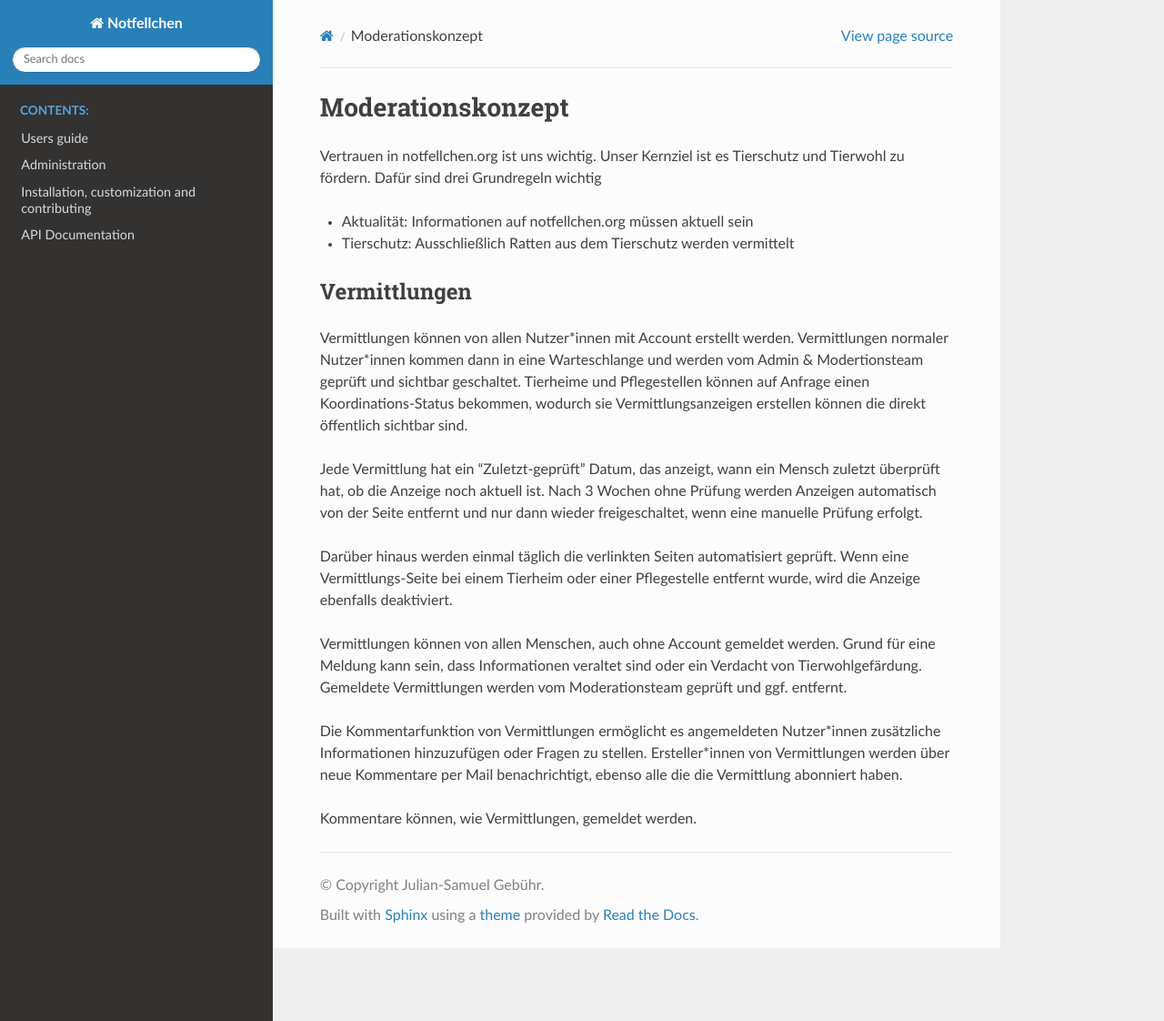
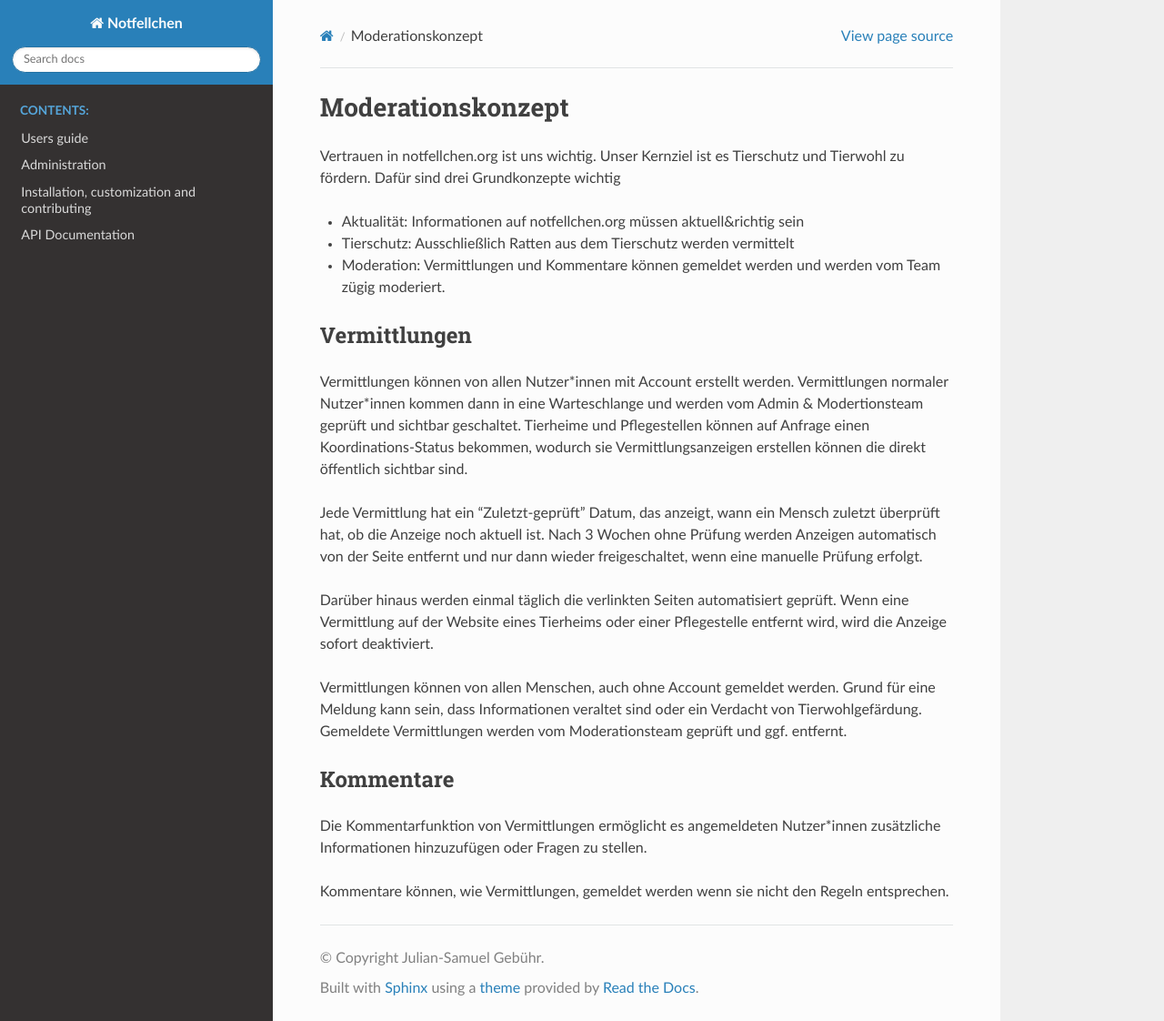
Before and after one commit to moan0s/notfellchen, a Sphinx documentation site: the page built from docs/user/moderationskonzept.rst, in a window 1280 px wide and 1122 px high. Shown: the whole window at 91% size. Built offline with Sphinx 7.4.7 and the Read the Docs theme 3.1.0, drawn with Linux system fonts in a browser that asks for light colours; pages that are not in the unit, such as notebooks, are missing from menus.

Commit message:
docs: Expand moderationskonzept

```diff
--- a/docs/user/benachrichtigungen.rst
+++ b/docs/user/benachrichtigungen.rst
@@ -1,6 +1,7 @@
 Benachrichtigungen
 ==================
 
+Ersteller*innen von Vermittlungen werden über neue Kommentare per Mail benachrichtigt, ebenso alle die die Vermittlung abonniert haben.
 Jede Vermittlung kann abonniert werden. Dafür klickst du auf die Glocke neben dem Titel der Vermittlung.
 
 .. image:: abonnieren.png
--- a/docs/user/moderationskonzept.rst
+++ b/docs/user/moderationskonzept.rst
@@ -2,10 +2,11 @@ Moderationskonzept
 ==================
 
 Vertrauen in notfellchen.org ist uns wichtig. Unser Kernziel ist es Tierschutz und Tierwohl zu fördern. Dafür sind drei
-Grundregeln wichtig
+Grundkonzepte wichtig
 
-* Aktualität: Informationen auf notfellchen.org müssen aktuell sein
+* Aktualität: Informationen auf notfellchen.org müssen aktuell&richtig sein
 * Tierschutz: Ausschließlich Ratten aus dem Tierschutz werden vermittelt
+* Moderation: Vermittlungen und Kommentare können gemeldet werden und werden vom Team zügig moderiert.
 
 Vermittlungen
 +++++++++++++
@@ -16,11 +17,13 @@ Tierheime und Pflegestellen können auf Anfrage einen Koordinations-Status bekom
 Jede Vermittlung hat ein "Zuletzt-geprüft" Datum, das anzeigt, wann ein Mensch zuletzt überprüft hat, ob die Anzeige noch aktuell ist.
 Nach 3 Wochen ohne Prüfung werden Anzeigen automatisch von der Seite entfernt und nur dann wieder freigeschaltet, wenn eine manuelle Prüfung erfolgt.
 
-Darüber hinaus werden einmal täglich die verlinkten Seiten automatisiert geprüft. Wenn eine Vermittlungs-Seite bei einem Tierheim oder einer Pflegestelle entfernt wurde, wird die Anzeige ebenfalls deaktiviert.
+Darüber hinaus werden einmal täglich die verlinkten Seiten automatisiert geprüft. Wenn eine Vermittlung auf der Website eines Tierheims oder einer Pflegestelle entfernt wird, wird die Anzeige sofort deaktiviert.
 
 Vermittlungen können von allen Menschen, auch ohne Account gemeldet werden. Grund für eine Meldung kann sein, dass Informationen veraltet sind oder ein Verdacht von Tierwohlgefärdung. Gemeldete Vermittlungen werden vom Moderationsteam geprüft und ggf. entfernt.
 
+Kommentare
+++++++++++
+
 Die Kommentarfunktion von Vermittlungen ermöglicht es angemeldeten Nutzer*innen zusätzliche Informationen hinzuzufügen oder Fragen zu stellen.
-Ersteller*innen von Vermittlungen werden über neue Kommentare per Mail benachrichtigt, ebenso alle die die Vermittlung abonniert haben.
 
-Kommentare können, wie Vermittlungen, gemeldet werden.
+Kommentare können, wie Vermittlungen, gemeldet werden wenn sie nicht den Regeln entsprechen.
```
